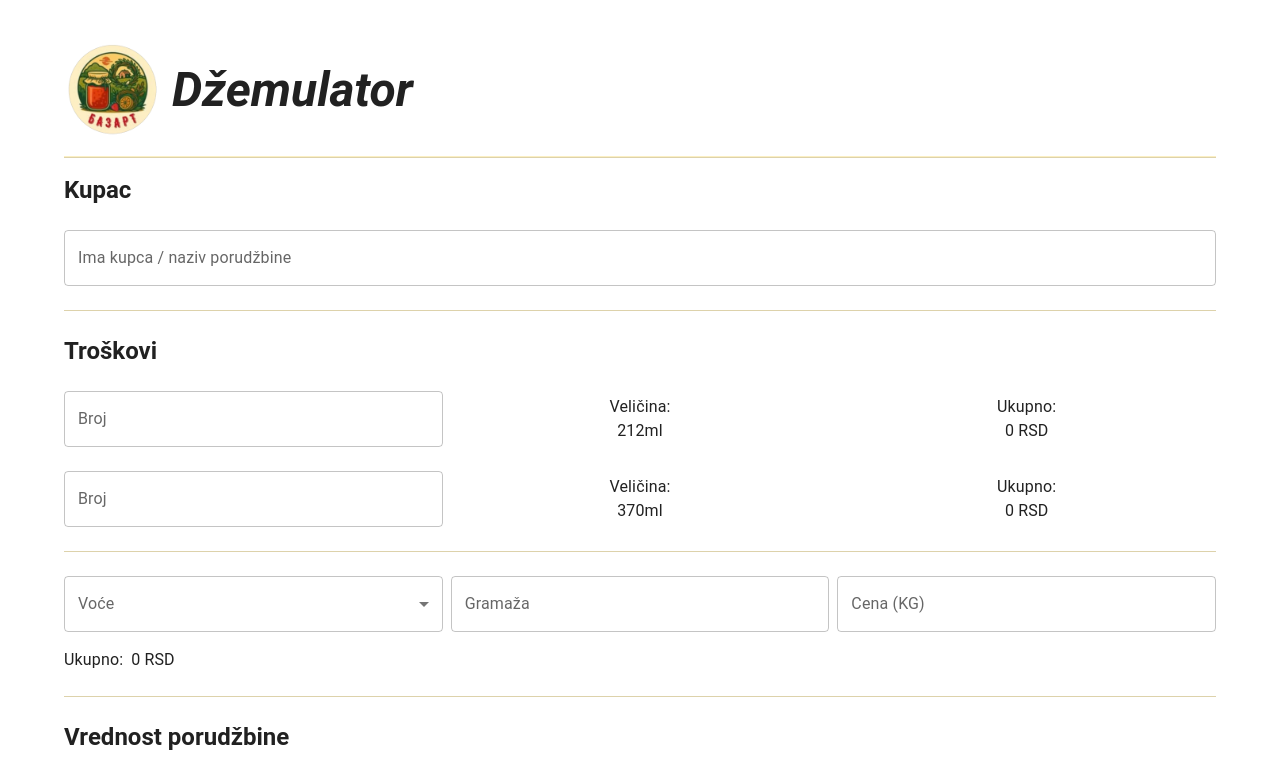
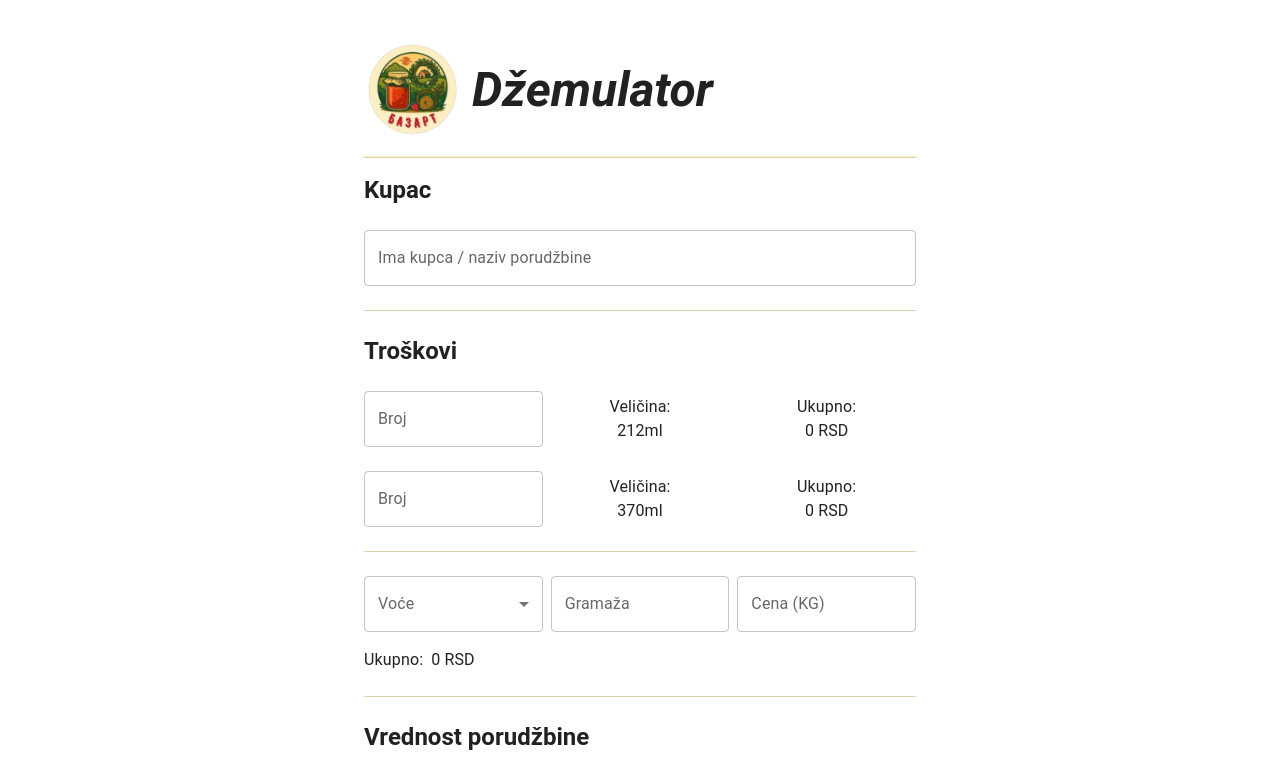
Before and after one commit to LakiTheGreat/UI_dzem_kalkulator, a React (Create React App) app in the folder my-app/: page / in a window 1280 px wide. Shown: the top 775 px of the page. Built offline with nearby package versions, Linux system fonts and the light colour scheme.

Commit message:
containter max width

```diff
--- a/my-app/src/App.tsx
+++ b/my-app/src/App.tsx
@@ -7,7 +7,7 @@ import { AppName, colors } from './constants';
 function App() {
   return (
     <>
-      <Container sx={{ my: 5 }}>
+      <Container sx={{ my: 5 }} maxWidth='sm'>
         <Stack gap={2}>
           <Stack direction='row' alignItems='center' gap={1}>
             <Box
```
